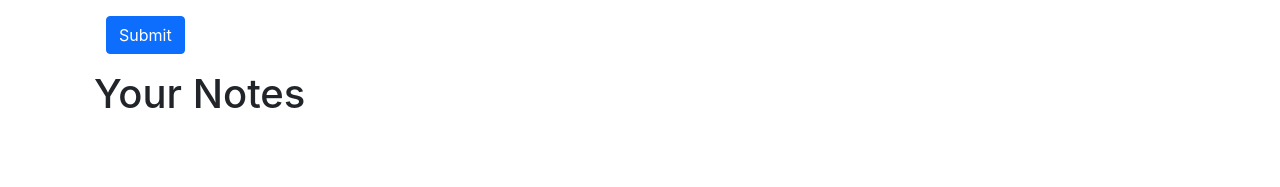
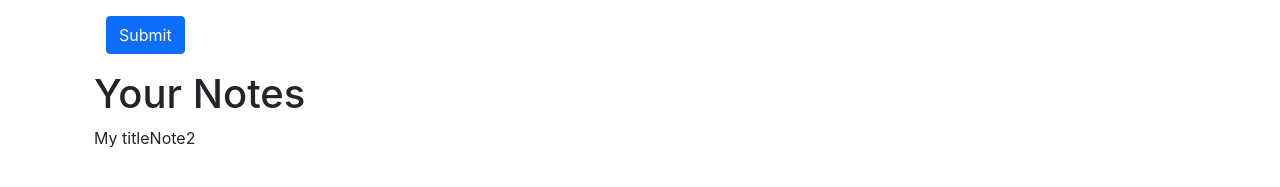
Before and after one commit to Kuljeet612/notesapp, a React (Create React App) app: page / in a window 1280 px wide. Shown: the part 347-534 px from the top of the page. Built offline with nearby package versions, Linux system fonts and the light colour scheme; the HTML template or start-up script is replaced by a standard one.

Commit message:
Passing notes to home componet via usecontext

```diff
--- a/src/components/Home.js
+++ b/src/components/Home.js
@@ -1,33 +1,62 @@
-import React from 'react';
+import React, { useContext } from "react";
+import notesContext from "../context/notes/NotesContext";
 
 function Home() {
+  const context = useContext(notesContext);
+  const { notes, setNotes } = context;
   return (
     <div>
       <div className="container my-3">
         <h2>Add note</h2>
         <form className="container my-3">
           <div class="mb-3">
-    <label for="exampleInputEmail1" class="form-label">Email address</label>
-    <input type="email" class="form-control" id="exampleInputEmail1" aria-describedby="emailHelp"/>
-    <div id="emailHelp" class="form-text">We'll never share your email with anyone else.</div>
+            <label for="exampleInputEmail1" class="form-label">
+              Email address
+            </label>
+            <input
+              type="email"
+              class="form-control"
+              id="exampleInputEmail1"
+              aria-describedby="emailHelp"
+            />
+            <div id="emailHelp" class="form-text">
+              We'll never share your email with anyone else.
+            </div>
           </div>
           <div class="mb-3">
-    <label for="exampleInputPassword1" class="form-label">Password</label>
-    <input type="password" class="form-control" id="exampleInputPassword1"/>
+            <label for="exampleInputPassword1" class="form-label">
+              Password
+            </label>
+            <input
+              type="password"
+              class="form-control"
+              id="exampleInputPassword1"
+            />
           </div>
           <div class="mb-3 form-check">
-    <input type="checkbox" class="form-check-input" id="exampleCheck1"/>
-    <label class="form-check-label" for="exampleCheck1">Check me out</label>
+            <input
+              type="checkbox"
+              class="form-check-input"
+              id="exampleCheck1"
+            />
+            <label class="form-check-label" for="exampleCheck1">
+              Check me out
+            </label>
           </div>
-  <button type="submit" class="btn btn-primary">Submit</button>
+          <button type="submit" class="btn btn-primary">
+            Submit
+          </button>
         </form>
       </div>
 
       <div className="container my-3">
         <h1>Your Notes</h1>
+        {notes.map((note) => {
+          return note.title;
+        })}
       </div>
     </div>
-      )
+  );
 }
 
 export default Home;
--- a/src/context/notes/NoteState.js
+++ b/src/context/notes/NoteState.js
@@ -2,6 +2,28 @@ import { useState } from "react";
 import NotesContext from "./NotesContext";
 
 const NoteState = (props) => {
+    const notesInitial = [
+        {
+            "_id": "62014dd5a8ac977b70e2e490",
+            "user": "6200a95bc1727f6348379bf1",
+            "title": "My title",
+            "desc": "Hello there!",
+            "tag": "Personal",
+            "date": "2022-02-07T16:50:29.885Z",
+            "__v": 0
+          },
+          {
+            "_id": "620158d7750c711308b90ece",
+            "user": "6200a95bc1727f6348379bf1",
+            "title": "Note2",
+            "desc": "Lofi playlist",
+            "tag": "YouTube1",
+            "date": "2022-02-07T17:37:27.726Z",
+            "__v": 0
+          }
+    ]
+    const[notes, setNotes] = useState(notesInitial);
+
     const s1 = {
         "name": "Kuljeet",
         "class": "5b"
@@ -17,7 +39,7 @@ const NoteState = (props) => {
         }, 1000)
     }
     return (
-        <NotesContext.Provider value={{}}>
+        <NotesContext.Provider value={{notes, setNotes}}>
             {props.children}
         </NotesContext.Provider>
     )
```
Also changed, not shown: 2 other files (tests, documents, lock files or other folders). Lines whose indentation alone changed are shown as unchanged.
